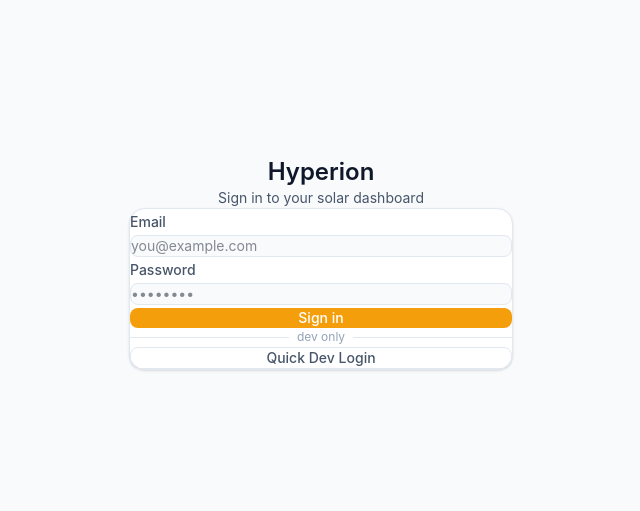
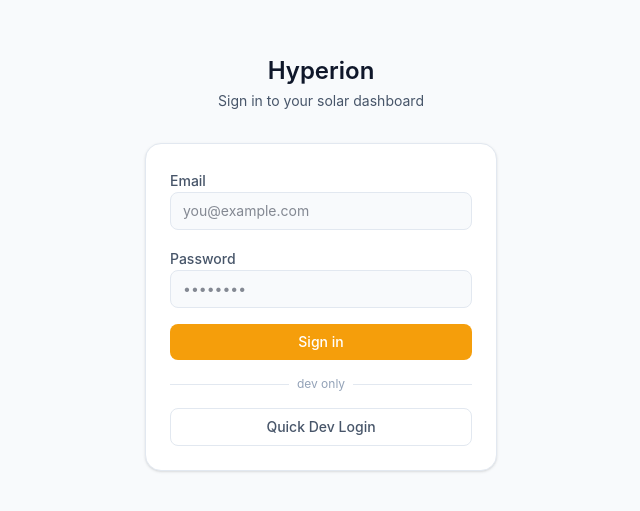
Before and after one commit to phy-nikhilroy/hyperion, a React (Vite) app in the folder client/: page /login in a window 1280 px wide. Shown: the part 137-648 px from the top of the page, without its empty margins (319-959 px from the left). Built offline with nearby package versions, Linux system fonts and the light colour scheme.

Commit message:
fix(ui): remove global CSS reset that was overriding all Tailwind spacing utilities

```diff
--- a/client/src/index.css
+++ b/client/src/index.css
@@ -41,14 +41,6 @@
   --font-sans: 'Inter', system-ui, sans-serif;
 }
 
-*,
-*::before,
-*::after {
-  box-sizing: border-box;
-  margin: 0;
-  padding: 0;
-}
-
 body {
   font-family: var(--font-sans);
   -webkit-font-smoothing: antialiased;
```
